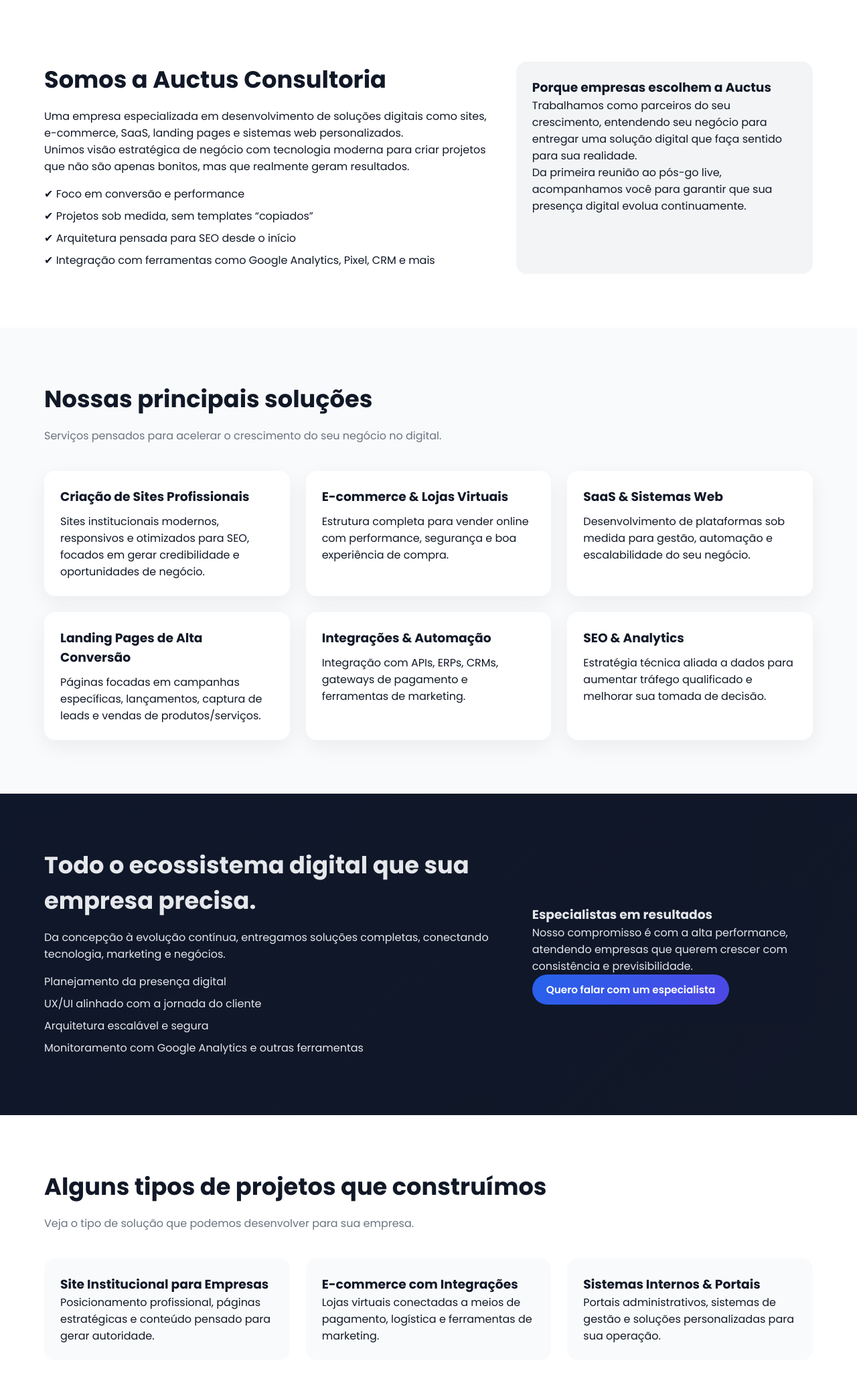
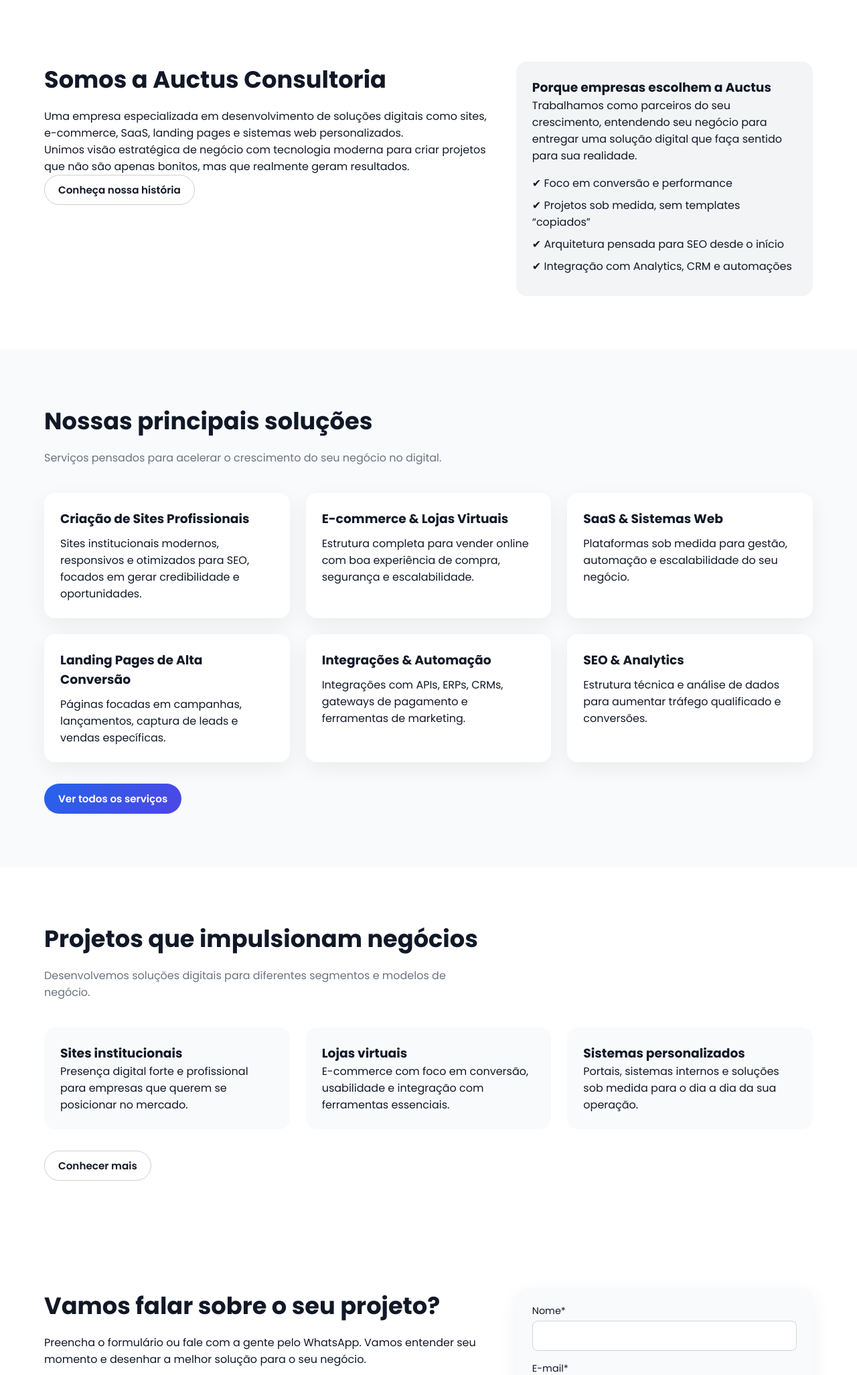
Before and after one commit to Jefferson23br/auctus, a PHP site: page / in a window 1280 px wide. Shown: the part 1783-3836 px from the top of the page at 67% size. Run offline with PHP 8.4, Linux system fonts and the light colour scheme.

Commit message:
Update index.php

```diff
--- a/index.php
+++ b/index.php
@@ -15,8 +15,8 @@
             <p>Estratégia, criatividade e tecnologia para transformar sua presença digital em um motor de vendas.</p>
 
             <div class="hero-buttons">
-                <a href="#contato" class="btn btn-primary">Quero um projeto sob medida</a>
-                <a href="#servicos" class="btn btn-outline">Ver soluções</a>
+                <a href="/contato.php" class="btn btn-primary">Quero um projeto sob medida</a>
+                <a href="/servicos.php" class="btn btn-outline">Ver soluções</a>
             </div>
 
             <div class="hero-metricas">
@@ -36,30 +36,30 @@
         </div>
     </section>
 
-    <!-- QUEM SOMOS -->
-    <section id="quem-somos" class="section about-section">
+    <!-- SOBRE / QUEM SOMOS (resumo) -->
+    <section class="section about-section">
         <div class="container about-container">
             <div class="about-text">
                 <h2>Somos a Auctus Consultoria</h2>
                 <p>Uma empresa especializada em desenvolvimento de soluções digitais como sites, e-commerce, SaaS, landing pages e sistemas web personalizados.</p>
                 <p>Unimos visão estratégica de negócio com tecnologia moderna para criar projetos que não são apenas bonitos, mas que realmente geram resultados.</p>
+                <a href="/quem-somos.php" class="btn btn-outline">Conheça nossa história</a>
+            </div>
+            <div class="about-highlight">
+                <h3>Porque empresas escolhem a Auctus</h3>
+                <p>Trabalhamos como parceiros do seu crescimento, entendendo seu negócio para entregar uma solução digital que faça sentido para sua realidade.</p>
                 <ul class="about-list">
                     <li>✔ Foco em conversão e performance</li>
                     <li>✔ Projetos sob medida, sem templates “copiados”</li>
                     <li>✔ Arquitetura pensada para SEO desde o início</li>
-                    <li>✔ Integração com ferramentas como Google Analytics, Pixel, CRM e mais</li>
+                    <li>✔ Integração com Analytics, CRM e automações</li>
                 </ul>
-            </div>
-            <div class="about-highlight">
-                <h3>Porque empresas escolhem a Auctus</h3>
-                <p>Trabalhamos como parceiros do seu crescimento, entendendo seu negócio para entregar uma solução digital que faça sentido para sua realidade.</p>
-                <p>Da primeira reunião ao pós-go live, acompanhamos você para garantir que sua presença digital evolua continuamente.</p>
             </div>
         </div>
     </section>
 
-    <!-- SERVIÇOS -->
-    <section id="servicos" class="section services-section">
+    <!-- SERVIÇOS (resumo) -->
+    <section class="section services-section">
         <div class="container">
             <h2>Nossas principais soluções</h2>
             <p class="section-subtitle">Serviços pensados para acelerar o crescimento do seu negócio no digital.</p>
@@ -67,99 +67,65 @@
             <div class="services-grid">
                 <div class="service-card">
                     <h3>Criação de Sites Profissionais</h3>
-                    <p>Sites institucionais modernos, responsivos e otimizados para SEO, focados em gerar credibilidade e oportunidades de negócio.</p>
+                    <p>Sites institucionais modernos, responsivos e otimizados para SEO, focados em gerar credibilidade e oportunidades.</p>
                 </div>
                 <div class="service-card">
                     <h3>E-commerce & Lojas Virtuais</h3>
-                    <p>Estrutura completa para vender online com performance, segurança e boa experiência de compra.</p>
+                    <p>Estrutura completa para vender online com boa experiência de compra, segurança e escalabilidade.</p>
                 </div>
                 <div class="service-card">
                     <h3>SaaS & Sistemas Web</h3>
-                    <p>Desenvolvimento de plataformas sob medida para gestão, automação e escalabilidade do seu negócio.</p>
+                    <p>Plataformas sob medida para gestão, automação e escalabilidade do seu negócio.</p>
                 </div>
                 <div class="service-card">
                     <h3>Landing Pages de Alta Conversão</h3>
-                    <p>Páginas focadas em campanhas específicas, lançamentos, captura de leads e vendas de produtos/serviços.</p>
+                    <p>Páginas focadas em campanhas, lançamentos, captura de leads e vendas específicas.</p>
                 </div>
                 <div class="service-card">
                     <h3>Integrações & Automação</h3>
-                    <p>Integração com APIs, ERPs, CRMs, gateways de pagamento e ferramentas de marketing.</p>
+                    <p>Integrações com APIs, ERPs, CRMs, gateways de pagamento e ferramentas de marketing.</p>
                 </div>
                 <div class="service-card">
                     <h3>SEO & Analytics</h3>
-                    <p>Estratégia técnica aliada a dados para aumentar tráfego qualificado e melhorar sua tomada de decisão.</p>
+                    <p>Estrutura técnica e análise de dados para aumentar tráfego qualificado e conversões.</p>
                 </div>
+            </div>
+
+            <div style="margin-top: 32px;">
+                <a href="/servicos.php" class="btn btn-primary">Ver todos os serviços</a>
             </div>
         </div>
     </section>
 
-    <!-- "ECOSSISTEMA" / DIFERENCIAIS -->
-    <section class="section ecosystem-section">
-        <div class="container ecosystem-container">
-            <div>
-                <h2>Todo o ecossistema digital que sua empresa precisa.</h2>
-                <p>Da concepção à evolução contínua, entregamos soluções completas, conectando tecnologia, marketing e negócios.</p>
-                <ul class="ecosystem-list">
-                    <li>Planejamento da presença digital</li>
-                    <li>UX/UI alinhado com a jornada do cliente</li>
-                    <li>Arquitetura escalável e segura</li>
-                    <li>Monitoramento com Google Analytics e outras ferramentas</li>
-                </ul>
+    <!-- PORTFÓLIO (chamada) -->
+    <section class="section portfolio-section">
+        <div class="container">
+            <h2>Projetos que impulsionam negócios</h2>
+            <p class="section-subtitle">Desenvolvemos soluções digitais para diferentes segmentos e modelos de negócio.</p>
+
+            <div class="portfolio-grid">
+                <div class="portfolio-item">
+                    <h3>Sites institucionais</h3>
+                    <p>Presença digital forte e profissional para empresas que querem se posicionar no mercado.</p>
+                </div>
+                <div class="portfolio-item">
+                    <h3>Lojas virtuais</h3>
+                    <p>E-commerce com foco em conversão, usabilidade e integração com ferramentas essenciais.</p>
+                </div>
+                <div class="portfolio-item">
+                    <h3>Sistemas personalizados</h3>
+                    <p>Portais, sistemas internos e soluções sob medida para o dia a dia da sua operação.</p>
+                </div>
             </div>
-            <div class="ecosystem-highlight">
-                <h3>Especialistas em resultados</h3>
-                <p>Nosso compromisso é com a alta performance, atendendo empresas que querem crescer com consistência e previsibilidade.</p>
-                <a href="#contato" class="btn btn-primary">Quero falar com um especialista</a>
+
+            <div style="margin-top: 32px;">
+                <a href="/portfolio.php" class="btn btn-outline">Conhecer mais</a>
             </div>
         </div>
     </section>
 
-    <!-- PORTFÓLIO (EXEMPLOS) -->
-    <section id="portfolio" class="section portfolio-section">
-        <div class="container">
-            <h2>Alguns tipos de projetos que construímos</h2>
-            <p class="section-subtitle">Veja o tipo de solução que podemos desenvolver para sua empresa.</p>
-
-            <div class="portfolio-grid">
-                <div class="portfolio-item">
-                    <h3>Site Institucional para Empresas</h3>
-                    <p>Posicionamento profissional, páginas estratégicas e conteúdo pensado para gerar autoridade.</p>
-                </div>
-                <div class="portfolio-item">
-                    <h3>E-commerce com Integrações</h3>
-                    <p>Lojas virtuais conectadas a meios de pagamento, logística e ferramentas de marketing.</p>
-                </div>
-                <div class="portfolio-item">
-                    <h3>Sistemas Internos & Portais</h3>
-                    <p>Portais administrativos, sistemas de gestão e soluções personalizadas para sua operação.</p>
-                </div>
-            </div>
-        </div>
-    </section>
-
-    <!-- DEPOIMENTOS (PODE ADAPTAR DEPOIS) -->
-    <section id="depoimentos" class="section testimonials-section">
-        <div class="container">
-            <h2>O que nossos clientes dizem</h2>
-            <p class="section-subtitle">Em breve, traga os depoimentos reais dos seus clientes aqui.</p>
-
-            <div class="testimonials-grid">
-                <div class="testimonial-card">
-                    <p>“A Auctus nos ajudou a profissionalizar nossa presença digital e hoje o site é um dos principais canais de geração de oportunidades.”</p>
-                    <span class="testimonial-name">Nome do Cliente</span>
-                    <span class="testimonial-role">Empresa / Cargo</span>
-                </div>
-                <div class="testimonial-card">
-                    <p>“Projeto estruturado, comunicação clara e foco em resultado. Recomendo a Auctus para empresas que querem crescer de forma séria no digital.”</p>
-                    <span class="testimonial-name">Nome do Cliente</span>
-                    <span class="testimonial-role">Empresa / Cargo</span>
-                </div>
-            </div>
-        </div>
-    </section>
-
-    <!-- CONTATO -->
-    <section id="contato" class="section contact-section">
+    <!-- CONTATO (call-to-action) -->
+    <section class="section contact-section">
         <div class="container contact-container">
             <div class="contact-text">
                 <h2>Vamos falar sobre o seu projeto?</h2>
```
